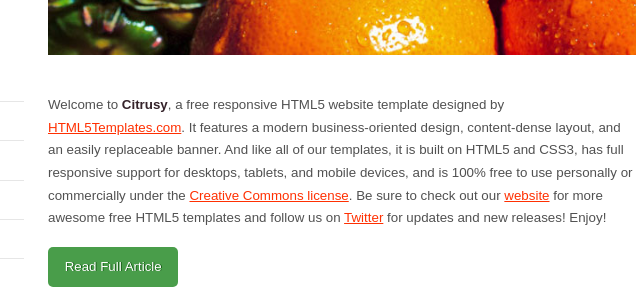
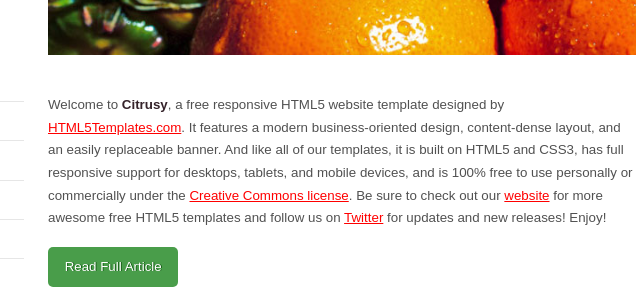
Before and after one commit to darthraul/cursodegit, a plain HTML site: page index.html in a window 1280 px wide. Shown: the part 1300-1589 px from the top of the page, 298-938 px from the left. Drawn offline with Linux system fonts and the light colour scheme.

Commit message:
Changing style.css including fire color

```diff
--- a/css/style.css
+++ b/css/style.css
@@ -37,7 +37,7 @@ p {
 }
 
 a {
-	color: #FF3002;
+	color: #FF0000; /* ROJO FUEGO HEAVY. VIVA EL ROCK */
 }
 
 strong {
```
